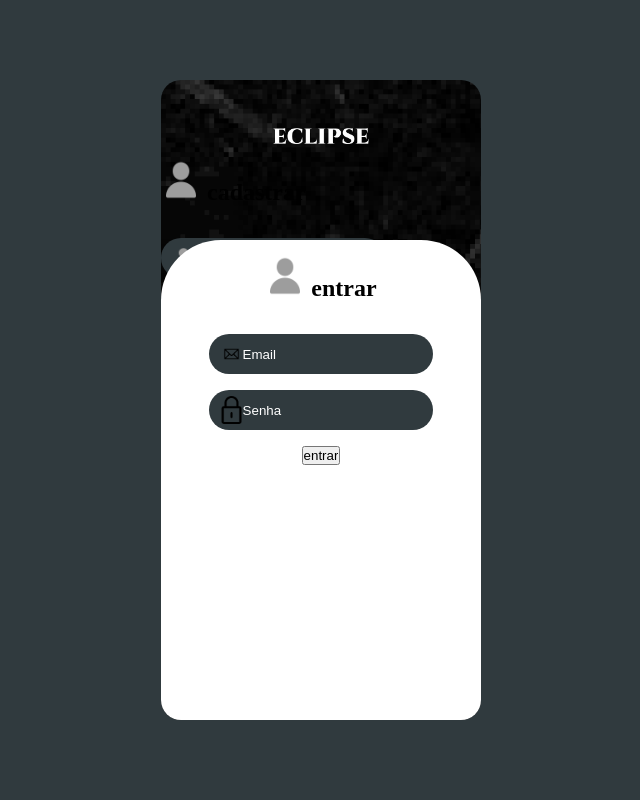
After one commit to Jose-GuilhermeG/Eclipse, a Django app: page /user/ in a window 1280 px wide. The commit adds this page. Shown: the whole page, without its empty margins (319-959 px from the left). Run offline with Django 5.2, Linux system fonts and the light colour scheme.

Commit message:
começo do user e mais produtos adicionados

```diff
--- /dev/null
+++ b/Eclipse/account/forms.py
@@ -0,0 +1,14 @@
+#django imports
+from django import forms
+
+#forms
+class UserMixin(forms.Form):
+    Email = forms.EmailField(widget=forms.EmailInput(attrs={"placeholder": "Email",'class' : 'input'}))
+    Senha = forms.CharField(widget=forms.PasswordInput(attrs={"placeholder": "Senha",'class' : 'input'}))
+
+class LoginForm(UserMixin):
+    def clean(self):
+        return super().clean()
+
+class CadastrarForm(UserMixin):
+    Nome = forms.CharField()
--- /dev/null
+++ b/Eclipse/account/templates/forms/user_enter.html
@@ -0,0 +1,157 @@
+<!DOCTYPE html>
+<html lang="en">
+<head>
+    <meta charset="UTF-8">
+    <meta name="viewport" content="width=device-width, initial-scale=1.0">
+    <title>Document</title>
+    {%load static%}
+    <!--temporario-->
+    <style>
+        /*global*/
+        *{
+            margin: 0;
+            padding: 0;
+        }
+
+        html,body{
+            width: 100%;
+            height: 100vh;
+            background-color: #303A3E;
+        }
+
+        main{
+            height: 100%;
+            width: 100%;
+        }
+        section{
+            height: 100%;
+            width: 100%;
+        }
+
+        #conteiner_form{
+            width: 25%;
+            height: 80%;
+            overflow: hidden;
+            margin: auto;
+            position: relative;
+            top:10%;
+            border-radius: 20px;
+            background-image: url('/static/img/textura.png');
+        }
+
+        #logo{
+            width: 30%;
+            margin: auto;
+            display: block;
+            margin-top: 15%;
+        }
+
+        #cadastrar_form{
+            width: 100%;
+            height:90% ;
+        }
+
+        #login_form{
+            width: 100%;
+            height: 80%;
+            border-radius: 60px 60px 0 0;
+            background-color: white ;
+            position: absolute;
+            top: 25%;
+            display: flex;
+            flex-direction: column;
+            justify-content: flex-start;
+            align-items: center;
+        }
+
+        .form_titulo{
+            margin-bottom: 10%;
+            margin-top: 5%;
+        }
+
+        .icone_form_titulo{
+            width: 40px;
+            height: 40px;
+
+        }
+
+        .input_local{
+            background-color: #303A3E;
+            width: 70%;
+            height: 40px;
+            display: flex;
+            justify-content: flex-start;
+            align-items: center;
+            border-radius: 25px;
+            margin-bottom: 5%;
+        }
+
+        .icone_input{
+            height: 100%;
+            width: 10%;
+            object-fit: contain;
+            margin-left: 5%;
+
+        }
+
+        .input{
+            width: 75%;
+            height: 100%;
+            background: none;
+            outline: none;
+            border: none;
+            color: white;
+        }
+
+        .input::placeholder{
+            color: white;
+        }
+    </style>
+</head>
+<body>
+    <main>
+        <section>
+            <div id="conteiner_form">
+                <img src="{%static 'img/logo.png'%}" alt="" id="logo">
+                <form action="" method="post" id="cadastro_form">
+                    <h1 class="form_titulo">
+                        <img src="{%static 'img/icones/perfil.png'%}" alt="" class="icone_form_titulo">
+                        cadastrar
+                    </h1>
+                    <div class="input_local">
+                        <img src="{%static 'img/icones/perfil.png'%}" alt="" class="icone_input">
+                        {{form_cadastro.Nome}}
+                    </div>
+                    <div class="input_local">
+                        <img src="{%static 'img/icones/email.png'%}" alt="" class="icone_input">
+                        {{form_cadastro.Email}}
+                    </div>
+                    <div class="input_local">
+                        <img src="{%static 'img/icones/senha.png'%}" alt="" class="icone_input">
+                        {{form_cadastro.Senha}}
+                    </div>
+
+                    <input type="submit" value="Cadastrar">
+
+                </form>
+                <form action="" method="post" id="login_form">
+                    <h1 class="form_titulo">
+                        <img src="{%static 'img/icones/perfil.png'%}" alt="" class="icone_form_titulo">
+                        entrar
+                    </h1>
+
+                    <div class="input_local">
+                        <img src="{%static 'img/icones/email.png'%}" alt="" class="icone_input">
+                        {{form_login.Email}}
+                    </div>
+                    <div class="input_local">
+                        <img src="{%static 'img/icones/senha.png'%}" alt="" class="icone_input">
+                        {{form_login.Senha}}
+                    </div>
+                    <input type="submit" value="entrar">
+                </form>
+            </div>
+        </section>
+    </main>
+</body>
+</html>
--- /dev/null
+++ b/Eclipse/account/urls.py
@@ -0,0 +1,12 @@
+#django imports
+from django.urls import path
+
+#views imports
+from .views import Carrinho,UserEnter
+
+#urls
+
+urlpatterns = [
+    path("carrinho/", Carrinho,name='carrinho'),
+    path("", UserEnter.as_view(),name='user'),
+]
--- a/Eclipse/account/views.py
+++ b/Eclipse/account/views.py
@@ -1,3 +1,21 @@
+#django imports
 from django.shortcuts import render
+from django.views import View
+
+#froms import
+from .forms import LoginForm,CadastrarForm
 
 # Create your views here.
+class UserEnter(View):
+    def get(self, request):
+        formulario_login = LoginForm()
+        formulario_cadastro = CadastrarForm()
+        context = {'form_login' : formulario_login,'form_cadastro' : formulario_cadastro}
+        return render(request, "forms/user_enter.html",context=context)
+
+
+def Carrinho(request):
+    user = request.user
+    context = {'carrinho' : request.session.get('carrinho',None)}
+    response = render(request, "carrinho.html",context=context)
+    return response
--- a/Eclipse/main/urls.py
+++ b/Eclipse/main/urls.py
@@ -21,5 +21,6 @@ from django.conf import settings
 
 urlpatterns = [
     path('',include('eclipse.urls')),
+    path('user/',include('account.urls')),
     path('admin/', admin.site.urls),
 ] + static(settings.MEDIA_URL, document_root = settings.MEDIA_ROOT)
```
Also changed, not shown: Eclipse/account/templates/carrinho.html (added, +25 -0 lines), Eclipse/eclipse/templates/componentes/nav_bar.html (+3 -4 lines), Eclipse/db.sqlite3, Eclipse/media/media/GM2_Pro_BT.png (added), Eclipse/media/media/Redragon_Lakshmi_Sunrise_QWERTY.png (added), Eclipse/media/media/Xbox_series_s.png (added), Eclipse/media/media/cadeira_de_escritorio_ANM312_P.png (added).
